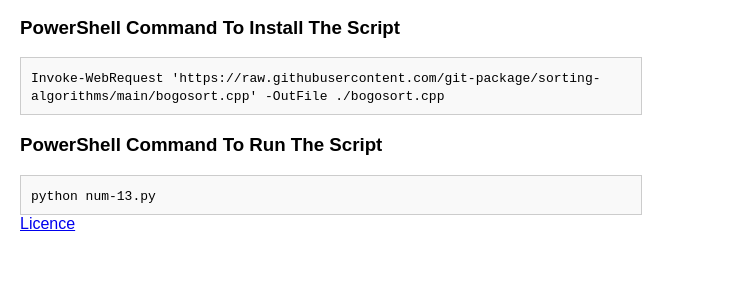
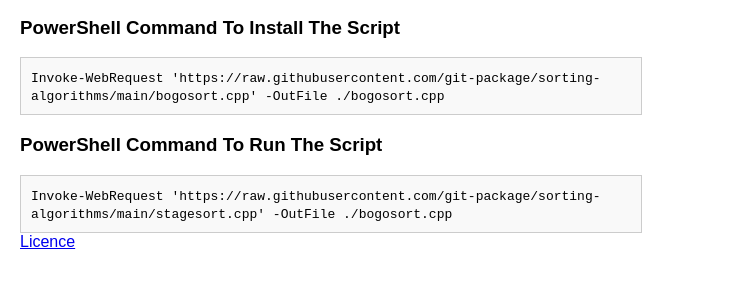
Before and after one commit to git-package/sorting-algorithms, a plain HTML site: page index.html in a window 1280 px wide. Shown: the part 100-388 px from the top of the page, without its empty margins (0-739 px from the left). Drawn offline with Linux system fonts and the light colour scheme.

Commit message:
Update index.html

```diff
--- a/index.html
+++ b/index.html
@@ -28,7 +28,7 @@
     </div>
     <h3>PowerShell Command To Run The Script</h3>
     <div class="command-box">
-    <code>python num-13.py</code>
+    <code>Invoke-WebRequest 'https://raw.githubusercontent.com/git-package/sorting-algorithms/main/stagesort.cpp' -OutFile ./bogosort.cpp</code>
     </div>
     <a href="https://choosealicense.com/licenses/mit/" target="_blank">Licence</a>
 </body>
```
